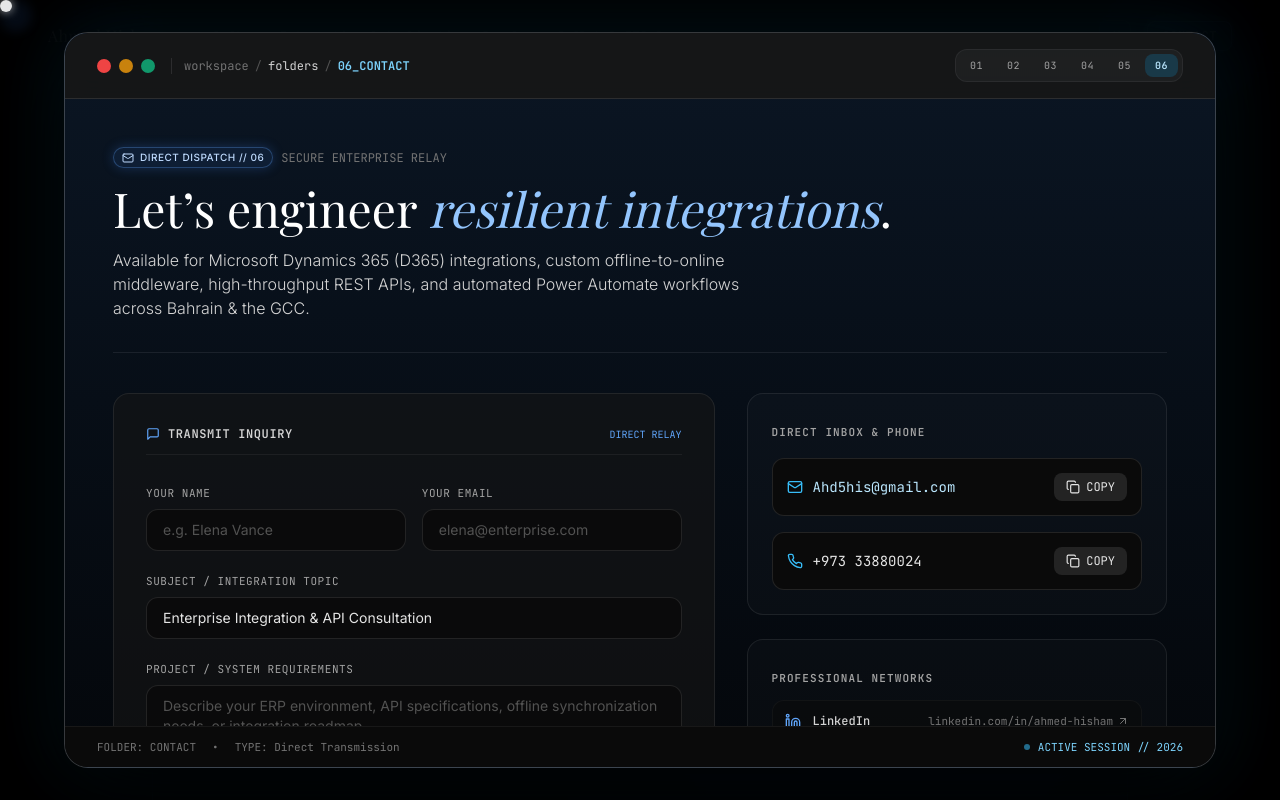
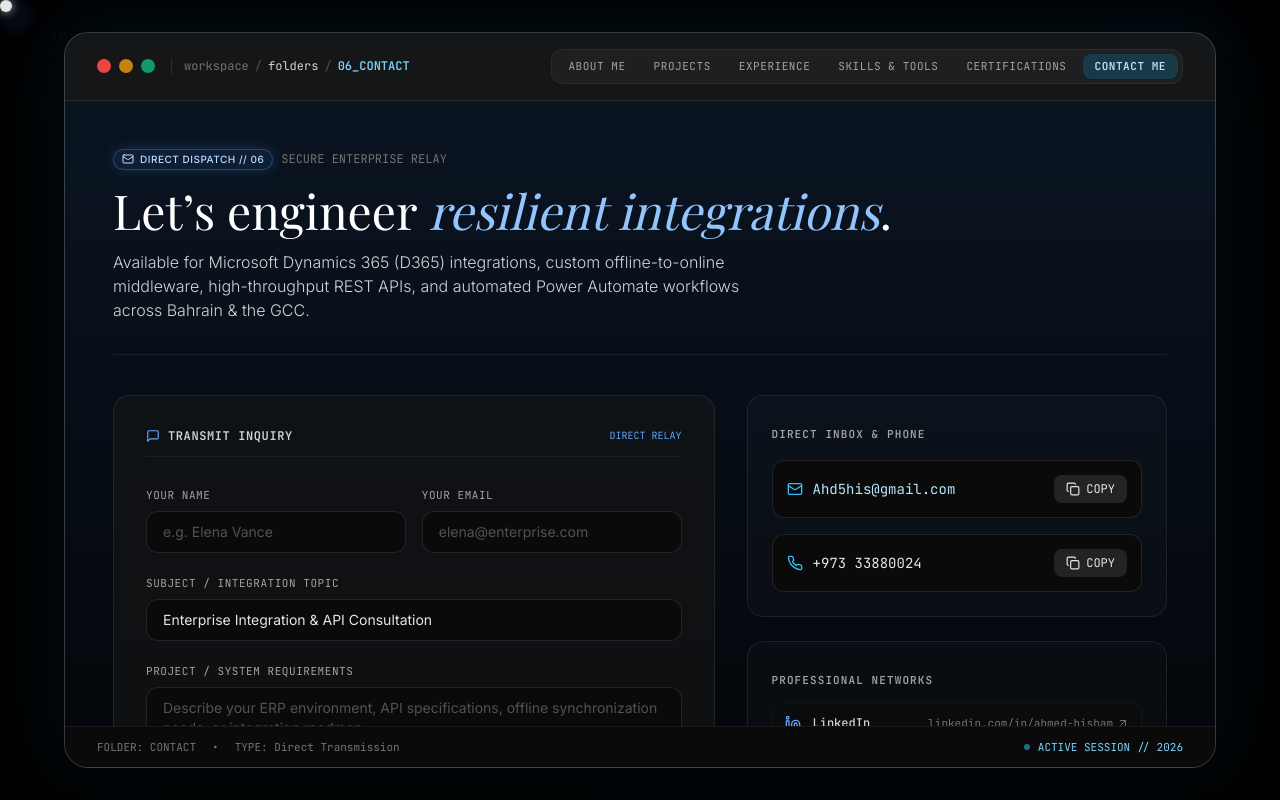
Before and after one commit to TryAdd/my-new-portfolio, a Next.js app: page / in a window 1280 px wide. Both pictures are taken after a click on the button "CONTACT". Shown: the top 800 px of the page. Built offline with nearby package versions, Linux system fonts and the light colour scheme; a web font is replaced by a local one.

Commit message:
feat: replace numbered tabs with shortened descriptive tab names in expanded view

```diff
--- a/src/components/FolderStack/FolderExpanded.tsx
+++ b/src/components/FolderStack/FolderExpanded.tsx
@@ -141,6 +141,25 @@ export function FolderExpanded({
     onClose();
   };
 
+  const getShortTabLabel = (f: FolderData) => {
+    switch (f.id) {
+      case "about":
+        return "ABOUT ME";
+      case "projects":
+        return "PROJECTS";
+      case "experience":
+        return "EXPERIENCE";
+      case "skills":
+        return "SKILLS & TOOLS";
+      case "design-lab":
+        return "CERTIFICATIONS";
+      case "contact":
+        return "CONTACT ME";
+      default:
+        return f.name.split(" ").slice(0, 3).join(" ").toUpperCase();
+    }
+  };
+
   return (
     <AnimatePresence>
       <div className="fixed inset-0 z-[100] flex items-center justify-center p-3 sm:p-6 md:p-10 overflow-y-auto">
@@ -169,7 +188,7 @@ export function FolderExpanded({
           className={`relative w-full max-w-6xl max-h-[92vh] flex flex-col rounded-2xl sm:rounded-3xl bg-gradient-to-b ${theme.cardGradient} border border-white/20 ${theme.shadow} overflow-hidden`}
         >
           {/* Top Window Bar (Mac OS Finder / Digital Archive aesthetics) */}
-          <div className="flex items-center justify-between px-5 sm:px-8 py-4 bg-neutral-900/90 border-b border-white/10 backdrop-blur-md shrink-0">
+          <div className="flex flex-wrap items-center justify-between gap-3 px-5 sm:px-8 py-3.5 sm:py-4 bg-neutral-900/90 border-b border-white/10 backdrop-blur-md shrink-0">
             {/* Left: Window Traffic Lights & Directory Path */}
             <div className="flex items-center gap-3 sm:gap-4">
               <div className="flex items-center gap-2">
@@ -187,7 +206,7 @@ export function FolderExpanded({
               </div>
 
               {/* Breadcrumb path */}
-              <div className="flex items-center gap-1.5 font-mono text-[11px] sm:text-xs text-neutral-400 pl-3 border-l border-white/10">
+              <div className="hidden sm:flex items-center gap-1.5 font-mono text-[11px] sm:text-xs text-neutral-400 pl-3 border-l border-white/10">
                 <span className="text-neutral-500">workspace</span>
                 <span className="text-neutral-600">/</span>
                 <span className="text-neutral-300">folders</span>
@@ -198,13 +217,12 @@ export function FolderExpanded({
               </div>
             </div>
 
-            {/* Right: Quick Tab Switcher & Close button */}
-            <div className="flex items-center gap-2 sm:gap-3">
-              {/* Folder Selector / Quick Jump on Desktop */}
-              <div className="flex items-center gap-1 p-1 rounded-xl bg-white/[0.04] border border-white/[0.06]">
+            {/* Right: Quick Tab Switcher */}
+            <div className="flex items-center gap-1 overflow-x-auto max-w-full p-1 rounded-xl bg-white/[0.04] border border-white/[0.06]">
               {allFolders.map((f) => {
                 const fTheme = getFolderThemeClasses(f.id);
                 const fColor = f.id === "about" ? "blue" : f.id === "projects" ? "emerald" : f.id === "experience" ? "amber" : f.id === "skills" ? "violet" : f.id === "design-lab" ? "rose" : "sky";
+                const label = getShortTabLabel(f);
                 return (
                   <button
                     key={f.id}
@@ -212,19 +230,18 @@ export function FolderExpanded({
                       soundEffects.playTabHover();
                       onNavigateFolder(f.id);
                     }}
-                      data-cursor={`SWITCH TO ${f.name.toUpperCase()}`}
+                    data-cursor={`SWITCH TO ${label}`}
                     data-cursor-color={fColor}
-                      className={`px-2.5 py-1 rounded-lg text-[10px] font-mono tracking-wider transition-all ${
+                    className={`px-2.5 sm:px-3 py-1 rounded-lg text-[10px] sm:text-[11px] font-mono tracking-wider transition-all whitespace-nowrap cursor-pointer ${
                       f.id === folder.id
-                          ? `${fTheme.bgActive} font-semibold`
-                          : "text-neutral-400 hover:text-white"
+                        ? `${fTheme.bgActive} font-semibold shadow-sm`
+                        : "text-neutral-400 hover:text-white hover:bg-white/[0.04]"
                     }`}
                   >
-                      {f.number}
+                    {label}
                   </button>
                 );
               })}
-              </div>
             </div>
           </div>
 
```
Lines whose indentation alone changed are shown as unchanged.
